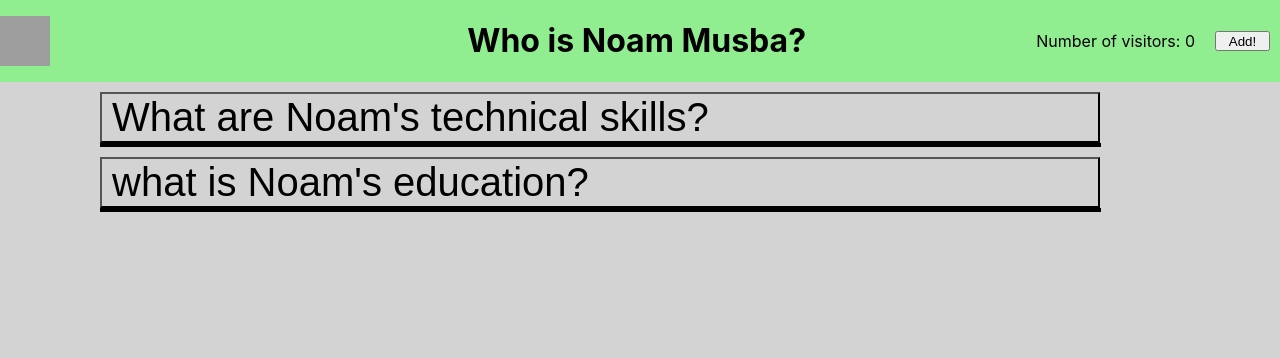
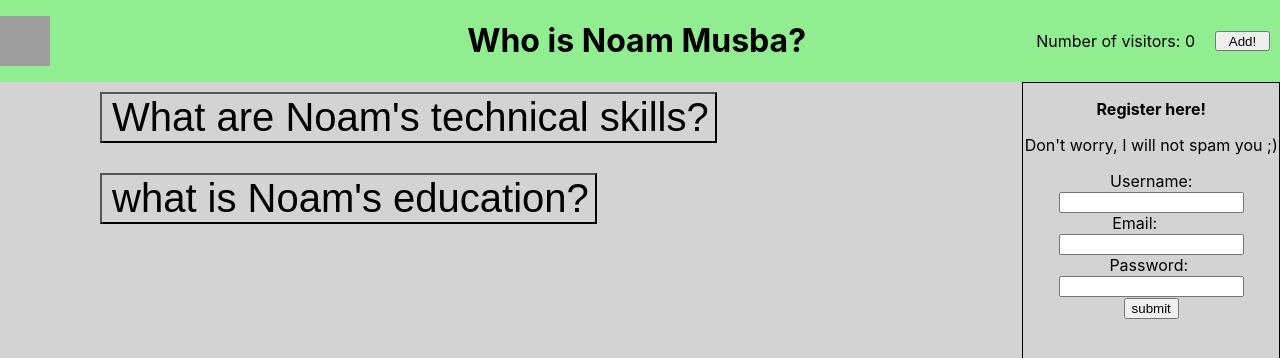
Before and after one commit to Noam-Musba/Noams-Page, a React (Create React App) app in the folder noams-page/: page / in a window 1280 px wide. Shown: the top 358 px of the page. Built offline with nearby package versions, Linux system fonts and the light colour scheme; grey boxes are pictures that could not be loaded.

Commit message:
register in in a side bar
added a register possibility which checks if the email is valid (using REGEX) and if the password is long enough.
this is located in a sidebar

```diff
--- a/noams-page/src/components/Body.js
+++ b/noams-page/src/components/Body.js
@@ -1,16 +1,22 @@
 import React from 'react'
 import Skills from './Skills'
+import SignIn from './SignIn'
 
 const bodyStyles = {
   height: '1000px',
-  backgroundColor: 'lightgrey'
+  backgroundColor: 'lightgrey',
+  display: 'flex',
+  flexWrap: 'nowrap'
 }
 
 function Body() {
   return (
-    <div style={bodyStyles}>
+    <main style={bodyStyles}>
       <Skills />
-    </div>
+      <aside style={{flex: '1', border: '1px solid black'}}>
+        <SignIn />
+      </aside>
+    </main>
   )
 }
 
--- a/noams-page/src/components/Header.js
+++ b/noams-page/src/components/Header.js
@@ -24,14 +24,14 @@ const hOneStyle = {
 
 function Header() {
   return (
-    <div style={headerStyles}>
+    <header style={headerStyles}>
       <img src="./../NoamLogo.jpg" alt="Logo" style={logoStyles} />
       <Blink />
       <div style={hOneStyle}>
         <h1>Who is Noam Musba?</h1>
       </div>
       <Visitors />
-    </div>
+    </header>
   );
 }
 
--- /dev/null
+++ b/noams-page/src/components/SignIn.js
@@ -0,0 +1,87 @@
+import React, { useEffect, useState } from 'react'
+
+const validateEmail = (email) => {
+  const re = /^[^\s@]+@[^\s@]+\.[^\s@]+$/;
+  return re.test(email);
+};
+
+function SignIn() {
+  const [username, setUsername] = useState('');
+  const [email, setEmail] = useState('');
+  const [emailError, setEmailError] = useState('');
+  const [password, setPassword] = useState('');
+  const [passwordError, setPasswordError] = useState('');
+  const [success, setSuccess] = useState(false);
+
+  useEffect(() => {
+    const interval = setInterval(() => {
+      setSuccess(false);
+    }, 5000);
+    return () => clearInterval(interval);
+  }, [success])
+
+
+  const handlerSubmit = event => {
+    event.preventDefault();
+    setEmailError('');
+    setPasswordError('');
+    setSuccess(false);
+    if(!validateEmail(email)){
+      setEmailError('email not valid!')
+    }
+    else if(password.length < 6){
+      setPasswordError('the passwords length should be at least 6!')
+    }else{
+      setSuccess(true);
+    }
+    setPassword('');
+    /** ~~~ Maybe in the future: save the contact info: ~~~
+    *
+    * const [input1Value, input2Value] = event.target.elements;
+
+      fetch('/write-to-file', {
+        method: 'POST',
+        headers: {
+          'Content-Type': 'application/json',
+        },
+        body: JSON.stringify({
+          input1Value: input1Value.value,
+          input2Value: input2Value.value,
+        }),
+      })
+        .then((response) => response.json())
+        .then((data) => console.log(data))
+        .catch((error) => console.error(error));
+     */
+
+
+  };
+
+  return (
+    <div>
+      <form onSubmit={handlerSubmit}>
+        <p><strong>Register here!</strong></p>
+        <p>Don't worry, I will not spam you ;)</p>
+        <div>
+          <label>Username: </label>
+          <input type="text" value={username} onChange={(event) => setUsername(event.target.value)}/>
+        </div>
+        <div>
+          <label style={{marginRight: '33px'}}>Email: </label>
+          <input type="email" value={email} onChange={(event) => setEmail(event.target.value)}/>
+          {emailError && <div style={{color: 'red'}}>{emailError}</div>}
+        </div>
+        <div>
+          <label style={{marginRight: '5px'}}>Password: </label>
+          <input type="password" value={password} onChange={(event) => setPassword(event.target.value)}/>
+          {passwordError && <div style={{color: 'red'}}>{passwordError}</div>}
+        </div>
+        {success && <h2>Submitted successfully! Hello {username}!</h2>}
+        <button type='submit'>submit</button>
+      </form>
+    </div>
+  )
+}
+
+
+export default SignIn
--- a/noams-page/src/components/Skills.js
+++ b/noams-page/src/components/Skills.js
@@ -4,10 +4,11 @@ import TechSkills from "./TechSkills";
 const wrapperStyles = {
   paddingLeft: "100px",
   paddingTop: "10px",
+  paddingBottom: "20px"
 };
 
 const skillsStyles = {
-  width: "1000px",
+  maxWidth: "1000px",
   display: "flex",
   fontSize: "40px",
   paddingLeft: "10px",
@@ -17,8 +18,7 @@ const skillsStyles = {
 };
 
 const listWrapperStyles = {
-  width: "997px",
-  border: "2px solid black",
+  maxWidth: "997px",
   maxHeight: "0",
   transition: "max-height 1s",
   overflow: "hidden"
@@ -43,17 +43,17 @@ function Skills() {
   };
 
   const education = {
-    "Computer Science": "BSC. in Computer Science from the Technion institution",
-    "Data Structures" : "like AVL trees, stacks, Queues, and more, in C++",
-    "Network and Computer Security" : "mainly in Python",
-    "Introduction to Algorithms" : "like BFS, DFS and more"
-  }
-
+    "Computer Science":
+      "BSC. in Computer Science from the Technion institution",
+    "Data Structures": "like AVL trees, stacks, Queues, and more, in C++",
+    "Network and Computer Security": "mainly in Python",
+    "Introduction to Algorithms": "like BFS, DFS and more",
+  };
 
   return (
-    <div>
-
+    <div style={{flex: '4'}}>
       <TechSkills
+        id="technicalSkills"
         skills={techSkills}
         wrapperStyles={wrapperStyles}
         skillsStyles={skillsStyles}
@@ -63,6 +63,7 @@ function Skills() {
         What are Noam's technical skills?
       </TechSkills>
       <TechSkills
+        id="education"
         skills={education}
         wrapperStyles={wrapperStyles}
         skillsStyles={skillsStyles}
```
